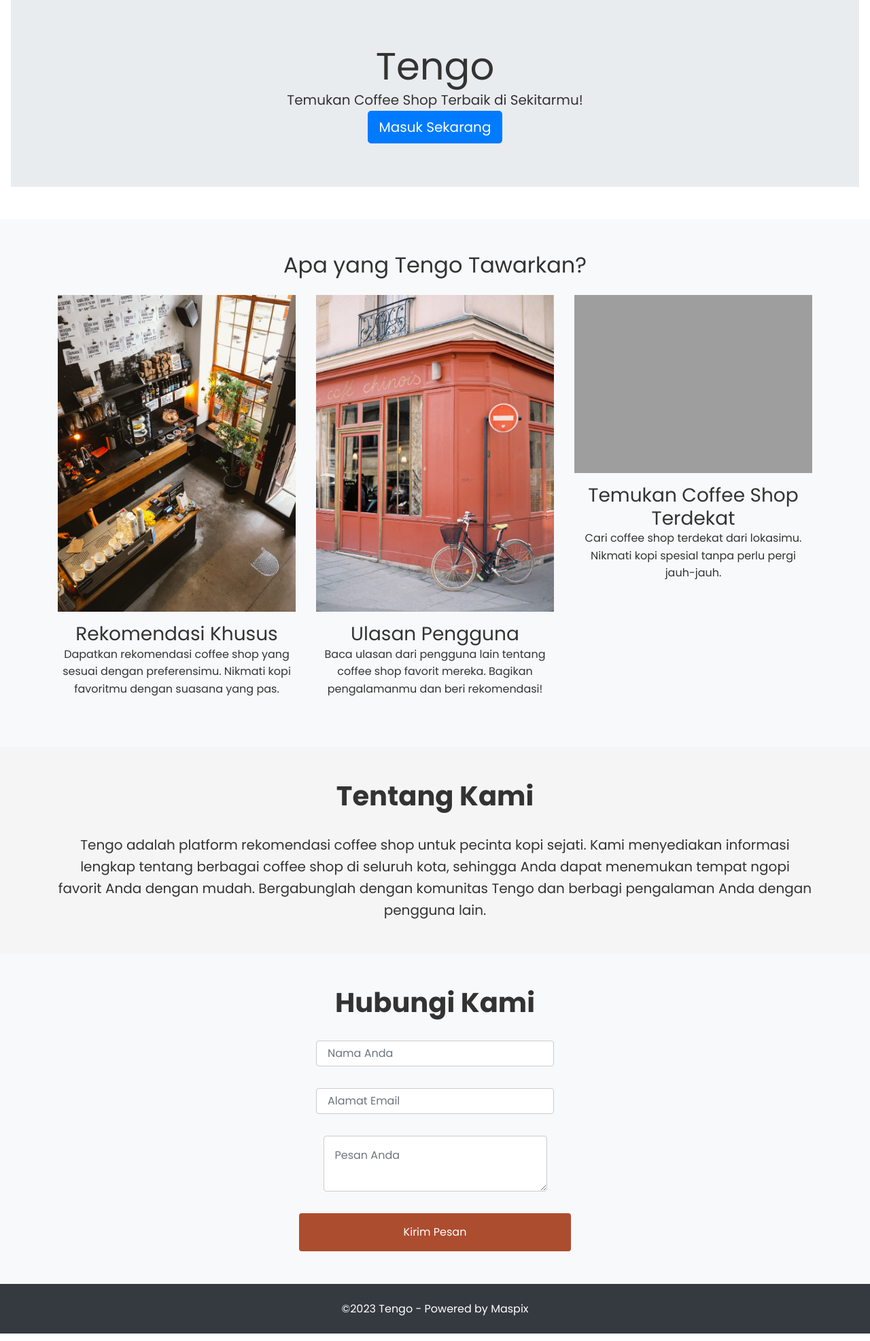
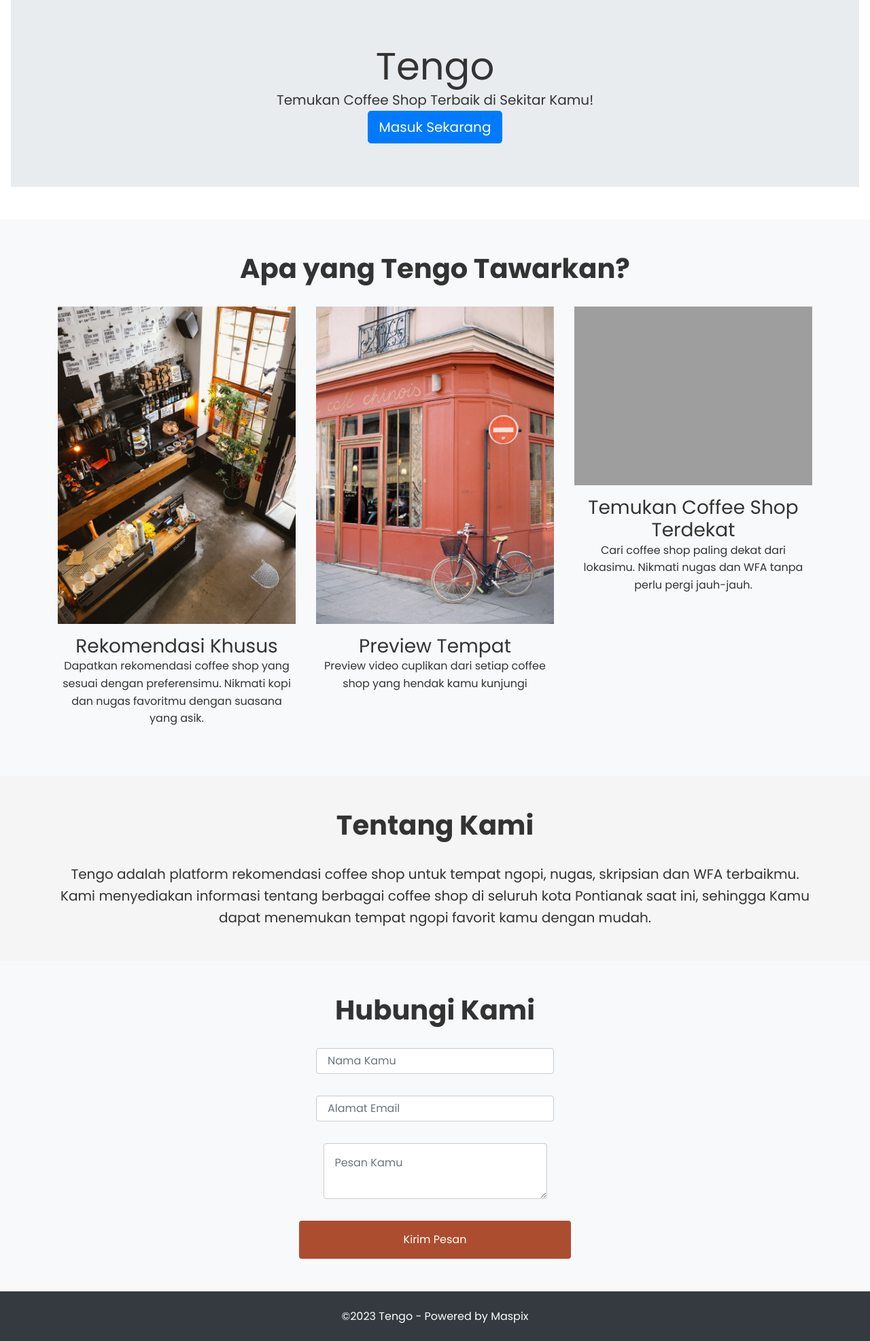
Before and after one commit to AgusPribadi/Tengo, a Django app: page / in a window 1280 px wide. Shown: the part 74-2047 px from the top of the page at 68% size. Run offline with Django 4.2, Linux system fonts and the light colour scheme; some libraries are stand-ins or nearby versions; grey boxes are pictures that could not be loaded.

Commit message:
update 16-8-2023

```diff
--- a/aplikasi_tengo/templates/home.html
+++ b/aplikasi_tengo/templates/home.html
@@ -59,6 +59,10 @@
                 margin-bottom: 5px;
             }
 
+            .bold-text {
+                font-weight: bold;
+            }
+
             /* Mengatur style untuk ulasan di dalam card */
             .coffee-card .card-text:last-child {
                 margin-bottom: 10px;
@@ -90,7 +94,7 @@
     <body>
         {% include 'navbar.html' %}
         <div class="container">
-            <h1 class="my-4">Tengo - Daftar Coffee Shop</h1>
+            <h1 class="my-4 bold-text">Tengo - Daftar Coffee Shop</h1>
             <form method="GET" enctype="multipart/form-data">
                 <!-- Form pencarian -->
                 <div class="input-group mb-3">
--- a/aplikasi_tengo/templates/index.html
+++ b/aplikasi_tengo/templates/index.html
@@ -163,7 +163,7 @@
                 font-size: 2.5rem;
                 margin-bottom: 2rem;
                 color: #333;
-                font-weight: 700; /* Set ke font-weight: 700 (bold) */
+                font-weight: 700;
             }
 
             .about-content {
@@ -182,7 +182,7 @@
                 font-size: 2.5rem;
                 margin-bottom: 2rem;
                 color: #333;
-                font-weight: 700; /* Set ke font-weight: 700 (bold) */
+                font-weight: 700;
             }
 
             .contact form {
@@ -258,29 +258,29 @@
             <div class="jumbotron jumbotron-fluid text-center">
                 <div class="container">
                     <h1 class="display-4">Tengo</h1>
-                    <p class="lead">Temukan Coffee Shop Terbaik di Sekitarmu!</p>
+                    <p class="lead">Temukan Coffee Shop Terbaik di Sekitar Kamu!</p>
                     <a href="{% url 'home' %}" class="btn btn-primary btn-lg">Masuk Sekarang</a>
                 </div>
             </div>
         </header>
-        <section id="features" class="py-5 bg-light">
+        <section id="features" class="features py-5 bg-light">
             <div class="container text-center">
                 <h2>Apa yang Tengo Tawarkan?</h2>
                 <div class="row mt-4">
                     <div class="col-lg-4 mb-4">
                         <img src="{% static 'img/recommendation.jpg' %}" alt="Rekomendasi Khusus" class="img-fluid" />
                         <h3 class="mt-3">Rekomendasi Khusus</h3>
-                        <p>Dapatkan rekomendasi coffee shop yang sesuai dengan preferensimu. Nikmati kopi favoritmu dengan suasana yang pas.</p>
+                        <p>Dapatkan rekomendasi coffee shop yang sesuai dengan preferensimu. Nikmati kopi dan nugas favoritmu dengan suasana yang asik.</p>
                     </div>
                     <div class="col-lg-4 mb-4">
                         <img src="{% static 'img/reviews.jpg' %}" alt="Ulasan Pengguna" class="img-fluid" />
-                        <h3 class="mt-3">Ulasan Pengguna</h3>
-                        <p>Baca ulasan dari pengguna lain tentang coffee shop favorit mereka. Bagikan pengalamanmu dan beri rekomendasi!</p>
+                        <h3 class="mt-3">Preview Tempat</h3>
+                        <p>Preview video cuplikan dari setiap coffee shop yang hendak kamu kunjungi</p>
                     </div>
                     <div class="col-lg-4 mb-4">
                         <img src="{% static 'img/nearby.jpg' %}" alt="Temukan Coffee Shop Terdekat" class="img-fluid" />
                         <h3 class="mt-3">Temukan Coffee Shop Terdekat</h3>
-                        <p>Cari coffee shop terdekat dari lokasimu. Nikmati kopi spesial tanpa perlu pergi jauh-jauh.</p>
+                        <p>Cari coffee shop paling dekat dari lokasimu. Nikmati nugas dan WFA tanpa perlu pergi jauh-jauh.</p>
                     </div>
                 </div>
             </div>
@@ -289,8 +289,8 @@
             <div class="container text-center">
                 <h2>Tentang Kami</h2>
                 <p class="lead">
-                    Tengo adalah platform rekomendasi coffee shop untuk pecinta kopi sejati. Kami menyediakan informasi lengkap tentang berbagai coffee shop di seluruh kota, sehingga Anda dapat menemukan tempat ngopi favorit Anda dengan
-                    mudah. Bergabunglah dengan komunitas Tengo dan berbagi pengalaman Anda dengan pengguna lain.
+                    Tengo adalah platform rekomendasi coffee shop untuk tempat ngopi, nugas, skripsian dan WFA terbaikmu. Kami menyediakan informasi tentang berbagai coffee shop di seluruh kota Pontianak saat ini, sehingga Kamu dapat
+                    menemukan tempat ngopi favorit kamu dengan mudah.
                 </p>
             </div>
         </section>
@@ -300,13 +300,13 @@
                 <form action="" method="POST" class="mx-auto w-50">
                     {% csrf_token %}
                     <div class="form-group">
-                        <input type="text" name="name" placeholder="Nama Anda" class="form-control" required />
+                        <input type="text" name="name" placeholder="Nama Kamu" class="form-control" required />
                     </div>
                     <div class="form-group">
                         <input type="email" name="email" placeholder="Alamat Email" class="form-control" required />
                     </div>
                     <div class="form-group">
-                        <textarea name="message" placeholder="Pesan Anda" class="form-control" required></textarea>
+                        <textarea name="message" placeholder="Pesan Kamu" class="form-control" required></textarea>
                     </div>
                     <button type="submit" class="btn btn-primary btn-block">Kirim Pesan</button>
                 </form>
--- a/aplikasi_tengo/templates/navbar.html
+++ b/aplikasi_tengo/templates/navbar.html
@@ -18,7 +18,7 @@
                     <a class="nav-link" href="{% url 'about' %}">About</a>
                 </li>
                 <li class="nav-item">
-                    <a class="nav-link" href="#">Contact</a>
+                    <a class="nav-link" href="https://www.instagram.com/maspix.id/" target="_blank">Contact</a>
                 </li>
             </ul>
         </div>
--- a/aplikasi_tengo/urls.py
+++ b/aplikasi_tengo/urls.py
@@ -6,5 +6,8 @@ urlpatterns = [
     path('', views.index, name='index'),
     path('home/', views.home, name='home'),
     path('about/', views.about, name='about'),
+    path('not-found/', views.not_found, name='not_found'),
     path('detail/<int:coffee_shop_id>/', views.detail_coffeeshop, name='detail_coffeeshop'),
 ]
+
+handler404 = 'aplikasi_tengo.views.not_found'
--- a/aplikasi_tengo/views.py
+++ b/aplikasi_tengo/views.py
@@ -23,3 +23,6 @@ def detail_coffeeshop(request, coffee_shop_id):
 
 def about(request):
     return render(request, 'about.html')
+
+def not_found(request, exception):
+    return render(request, '404.html')
--- a/tengo/settings.py
+++ b/tengo/settings.py
@@ -12,9 +12,9 @@ BASE_DIR = Path(__file__).resolve().parent.parent
 SECRET_KEY = "django-insecure-77vz*7yp)zq@3w*ce(hj_t3*14un+lfha@c1@t4t*st2#47fsj"
 
 # SECURITY WARNING: don't run with debug turned on in production!
-DEBUG = True
+DEBUG = False
 
-ALLOWED_HOSTS = []
+ALLOWED_HOSTS = ['*']
 
 
 # Application definition
```
Also changed, not shown: aplikasi_tengo/templates/404.html (added, +41 -0 lines), aplikasi_tengo/templates/about.html (+21 -1 lines).
